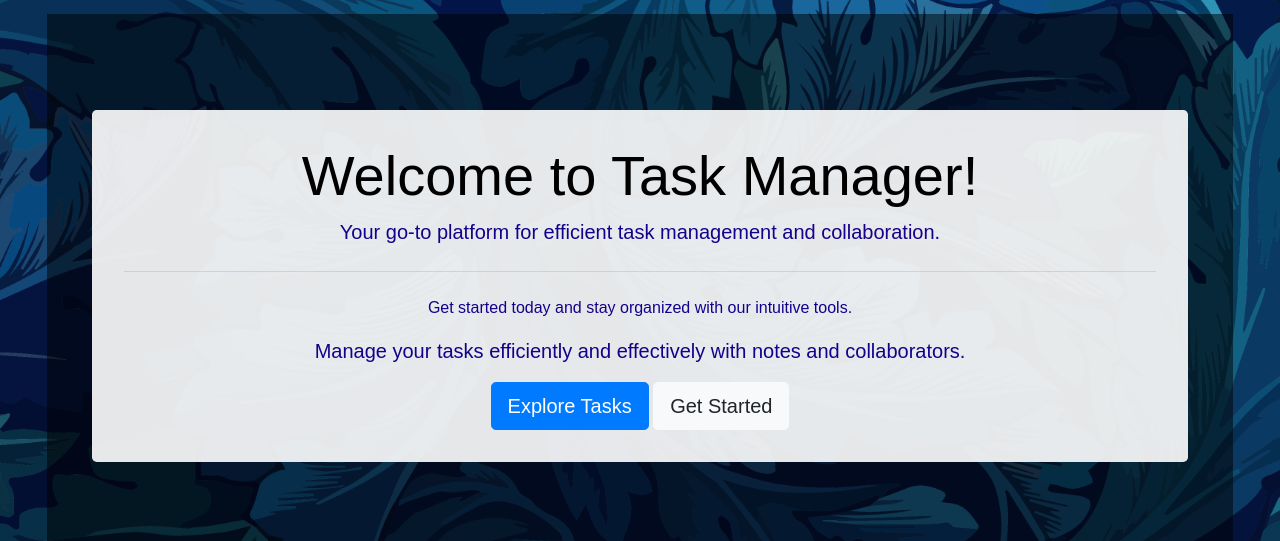
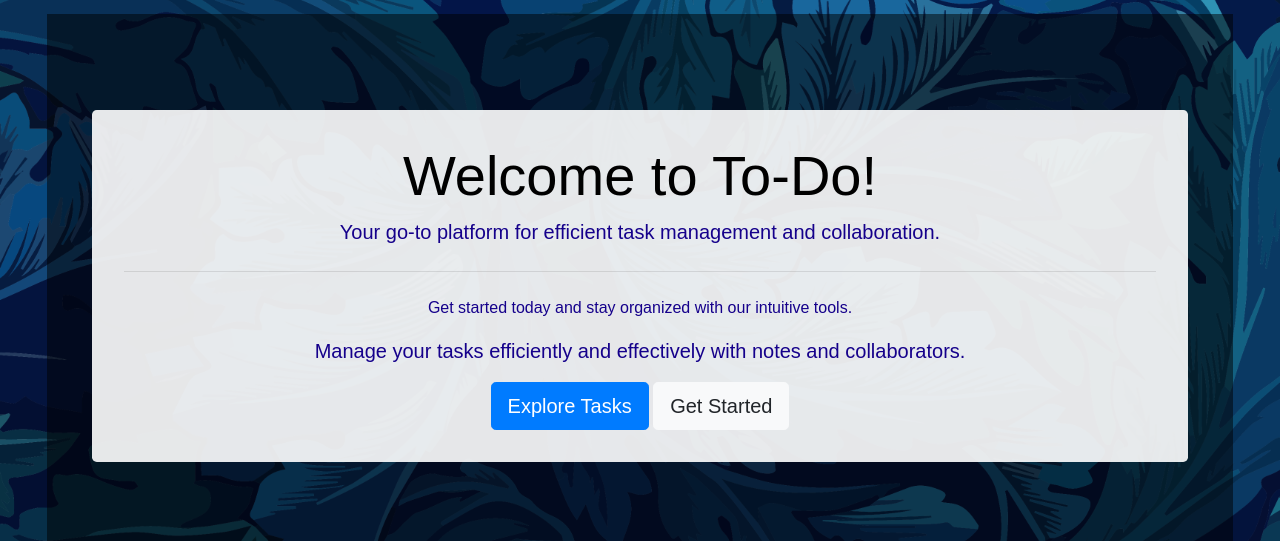
Before and after one commit to Mohamed-Mostafaaa/To-Do, a Flask app: page / in a window 1280 px wide. Shown: the part 66-607 px from the top of the page. Run offline with Flask 3, Linux system fonts and the light colour scheme; some libraries are stand-ins or nearby versions.

Commit message:
Update home

```diff
--- a/To_Do/templates/dashbord.html
+++ b/To_Do/templates/dashbord.html
@@ -3,7 +3,7 @@
 {% block content %}
     <div class="container ">
       <div class="content-section ">
-        <h2>Welcome to Task Manager</h2>
+        <h2>Welcome to To-Do</h2>
       </div>
       <br>
         <div class="row">
--- a/To_Do/templates/home.html
+++ b/To_Do/templates/home.html
@@ -9,7 +9,7 @@ Landing Page
 <header class="text-black text-center py-5" style="background: rgba(0, 0, 0, 0.507);">
     <div class="container">
         <div class="jumbotron mt-5">
-            <h1 class="display-4">Welcome to Task Manager!</h1>
+            <h1 class="display-4">Welcome to To-Do!</h1>
             <p class="lead">Your go-to platform for efficient task management and collaboration.</p>
             <hr class="my-4">
             <p>Get started today and stay organized with our intuitive tools.</p>
```
Also changed, not shown: To_Do/First_base.db.
